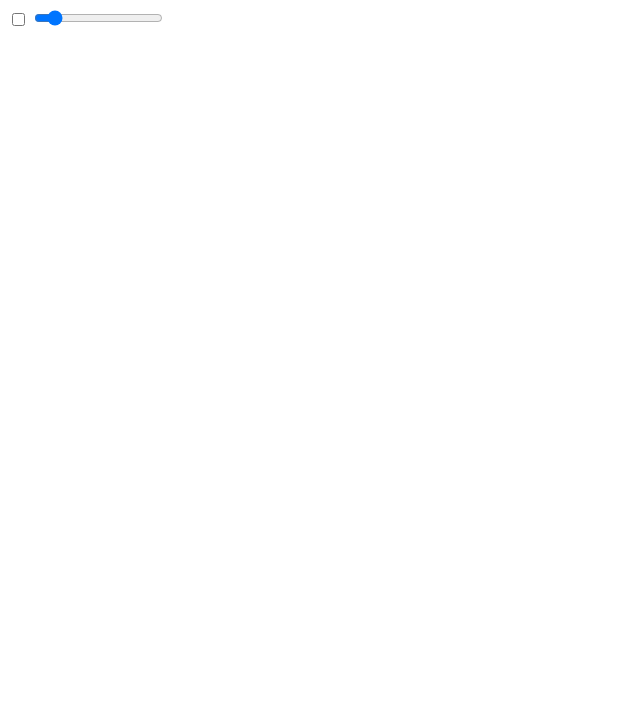
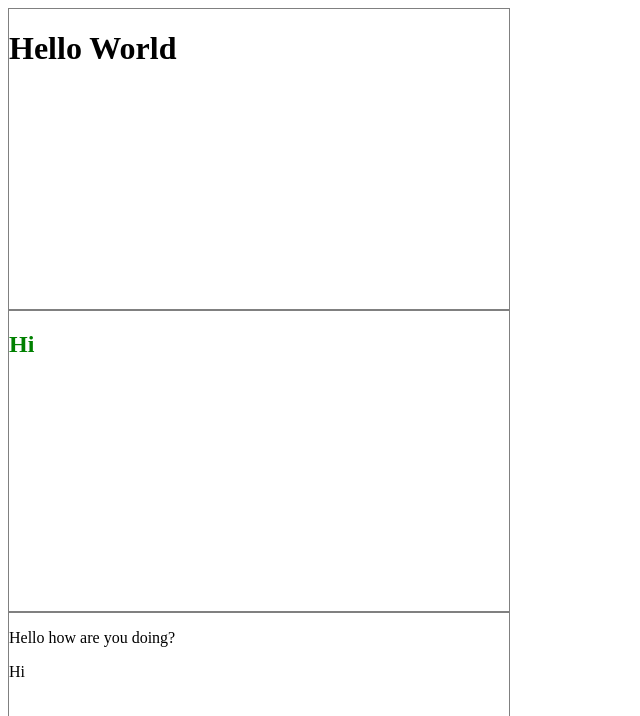
Before and after one commit to udemy-sveltekit-course/demo, a Svelte app: page / in a window 1280 px wide. Shown: the top 716 px of the page, without its empty margins (0-640 px from the left). Built offline with nearby package versions, Linux system fonts and the light colour scheme.

Commit message:
module2-video27

```diff
--- a/src/App.svelte
+++ b/src/App.svelte
@@ -1,37 +1,12 @@
 <script>
-  let show = false;
-  let width = 100;
-  function exampleAction(node, { color, width }) {
-    const contextFunc = (e) => {
-      e.preventDefault();
-      alert('Right Click');
-    };
-    node.addEventListener('contextmenu', contextFunc);
-    node.style.backgroundColor = color;
-    node.style.width = width + 'px';
-    return {
-      destroy() {
-        console.log('destroy was called');
-        node.removeEventListener('contextmenu', contextFunc);
-      },
-      update({ color, width }) {
-        console.log(color, width);
-        node.style.width = width + 'px';
-      },
-    };
-  }
+  import Box from './Box.svelte';
 </script>
 
-<input type="checkbox" bind:checked={show} />
-{#if show}
-  <div use:exampleAction={{ color: '#AA0000', width }} />
-{/if}
-<input type="range" min="50" max="500" bind:value={width} />
-
-<style>
-  div {
-    width: 300px;
-    height: 300px;
-    border: solid black 1px;
-  }
-</style>
+<Box>
+  <h1 slot="top">Hello World</h1>
+  <h2 slot="middle">Hi</h2>
+  <div slot="bottom">
+    <p>Hello how are you doing?</p>
+    <p>Hi</p>
+  </div>
+</Box>
--- /dev/null
+++ b/src/Box.svelte
@@ -0,0 +1,17 @@
+<div>
+  <slot name="top" />
+</div>
+<div>
+  <slot name="middle" />
+</div>
+<div>
+  <slot name="bottom" />
+</div>
+
+<style>
+  div {
+    width: 500px;
+    min-height: 300px;
+    border: solid gray 1px;
+  }
+</style>
```
